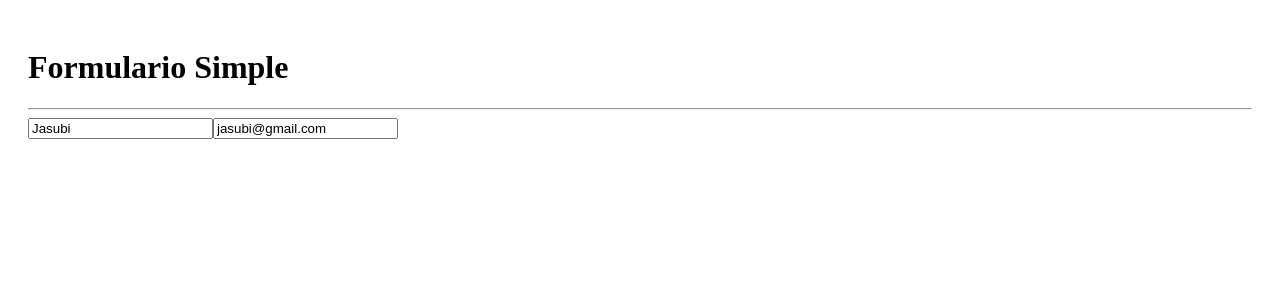
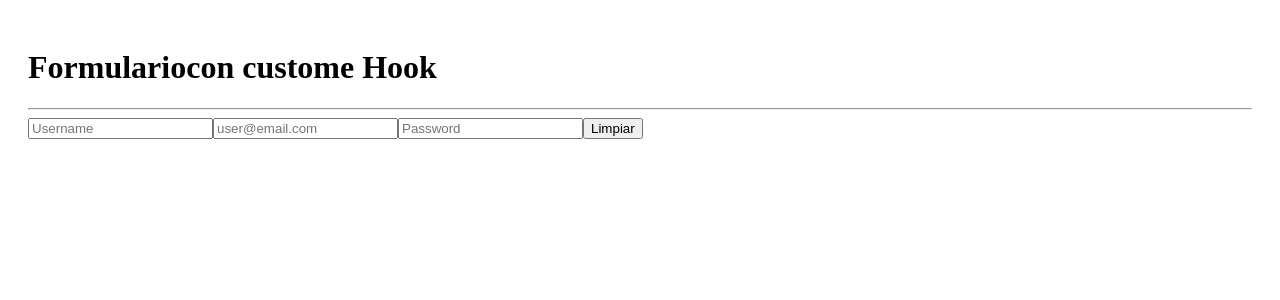
Before and after one commit to JasubiPL/React_Course, a React app in the folder 05-hooks-app/: page / in a window 1280 px wide. Shown: the top 300 px of the page. Built offline with nearby package versions, Linux system fonts and the light colour scheme; the HTML template or start-up script is replaced by a standard one.

Commit message:
Se creo el Custome Hook useForm

```diff
--- /dev/null
+++ b/05-hooks-app/src/02-useEffect/FormWithCustomeHook.jsx
@@ -0,0 +1,57 @@
+import { useEffect, useState } from "react"
+import { Message } from "./Message"
+import { useForm } from "../hooks/useForm"
+
+export const FormWithCustomeHook = () => {
+
+  const { formState, onInputChange, onResetForm } = useForm({
+    username: '',
+    email: '',
+    password: ''
+  })
+
+  const { username, email, password } = formState
+
+
+  return(
+    <>
+      <h1>Formulariocon custome Hook</h1>
+      <hr />
+
+      <input
+        type="text"
+        className="form-control"
+        placeholder="Username"
+        name="username"
+        value={ username }
+        onChange={ (e) => onInputChange(e) }
+      />
+
+      <input
+        type="email"
+        className="form-control mt-2"
+        placeholder="user@email.com"
+        name="email"
+        value={ email }
+        onChange={ (e) => onInputChange(e)}
+      />
+
+      <input
+        type="password"
+        className="form-control mt-2"
+        placeholder="Password"
+        name="password"
+        value={ password }
+        onChange={ (e) => onInputChange(e)}
+      />
+
+      <button className="btn btn-primary mt-2" onClick={() => onResetForm({username: '', email: '', password:''})}>
+        Limpiar
+      </button>
+
+      {
+        (username === 'Jasubi2') && <Message />
+      }
+    </>
+  )
+}
--- /dev/null
+++ b/05-hooks-app/src/02-useEffect/Message.jsx
@@ -0,0 +1,24 @@
+import { useEffect, useState } from "react"
+
+export const Message = () =>{
+  const [coords, setCoords] = useState({ x:0, y:0 })
+
+  useEffect(() =>{
+    const onMouseMove = ({ x, y }) =>{
+      setCoords({ x, y })
+    }
+
+    window.addEventListener('mousemove', onMouseMove)
+
+    return () =>{
+      window.removeEventListener('mousemove', onMouseMove)
+    }
+  }, [])
+
+  return(
+    <>
+      <h3>Usuario ya existe</h3>
+      { JSON.stringify( coords ) }
+    </>
+  )
+}
--- a/05-hooks-app/src/02-useEffect/SimpleForm.jsx
+++ b/05-hooks-app/src/02-useEffect/SimpleForm.jsx
@@ -1,9 +1,10 @@
 import { useEffect, useState } from "react"
+import { Message } from "./Message"
 
 export const SimpleForm = () => {
 
   const [formState, setFormState] = useState({
-    username: 'Jasubi',
+    username: 'Jasubi2',
     email: 'jasubi@gmail.com'
   })
 
@@ -19,15 +20,15 @@ export const SimpleForm = () => {
 
 
   useEffect(() =>{
-    console.log('useEffect Called')
+    // console.log('useEffect Called')
   }, [])
 
   useEffect(() =>{
-    console.log('Form Change')
+    // console.log('Form Change')
   }, [formState])
 
   useEffect(() =>{
-    console.log('Email change')
+    // console.log('Email change')
   }, [email])
 
 
@@ -53,6 +54,10 @@ export const SimpleForm = () => {
         value={ email }
         onChange={ (e) => onInputChange(e)}
       />
+
+      {
+        (username === 'Jasubi2') && <Message />
+      }
     </>
   )
 }
--- /dev/null
+++ b/05-hooks-app/src/hooks/useForm.jsx
@@ -0,0 +1,24 @@
+import { useState } from "react"
+
+export const useForm = (initialForm = {}) =>{
+  const [formState, setFormState] = useState(initialForm)
+
+  const onInputChange = ({ target }) =>{
+    const { name, value } = target
+    setFormState({
+      ...formState,
+      [name]:value
+    })
+  }
+
+  const onResetForm = () =>{
+    setFormState(initialForm)
+  }
+
+  return{
+    formState,
+    onInputChange,
+    onResetForm
+  }
+
+}
--- a/05-hooks-app/src/main.jsx
+++ b/05-hooks-app/src/main.jsx
@@ -3,10 +3,12 @@ import ReactDOM from 'react-dom/client'
 import './index.css'
 // import { HooksApp } from './HooksApp'
 // import { CounterWithCustomHook } from './01-useState/CounterWithCustomHook'
-import { SimpleForm } from './02-useEffect/SimpleForm'
+// import { SimpleForm } from './02-useEffect/SimpleForm'
+import { FormWithCustomeHook } from './02-useEffect/FormWithCustomeHook'
 
 ReactDOM.createRoot(document.getElementById('root')).render(
-  <React.StrictMode>
-    <SimpleForm />
-  </React.StrictMode>,
+  // <React.StrictMode>
+    <FormWithCustomeHook />
+
+  // </React.StrictMode>,
 )
```
Also changed, not shown: 1 other file (tests, documents, lock files or other folders).
